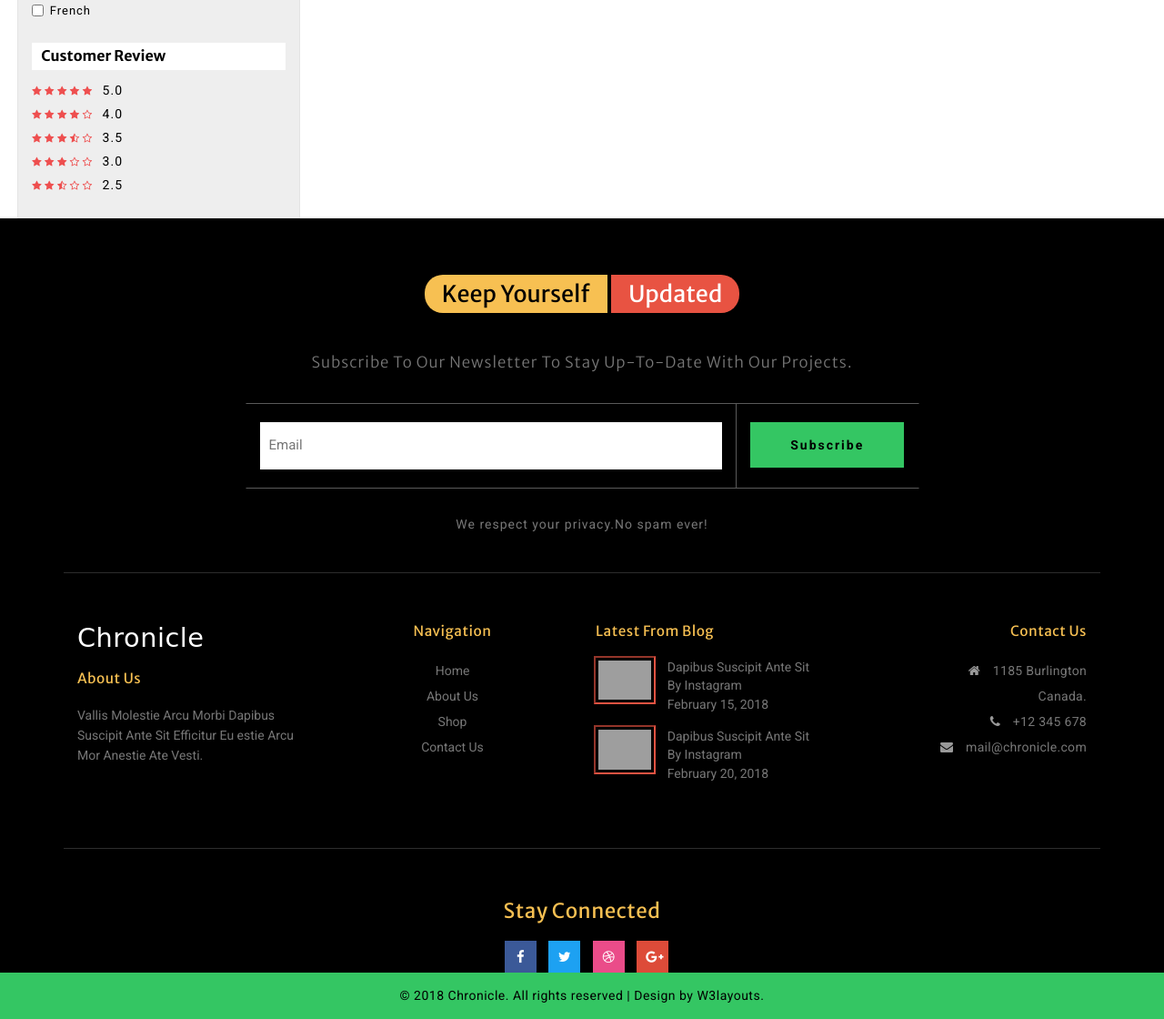
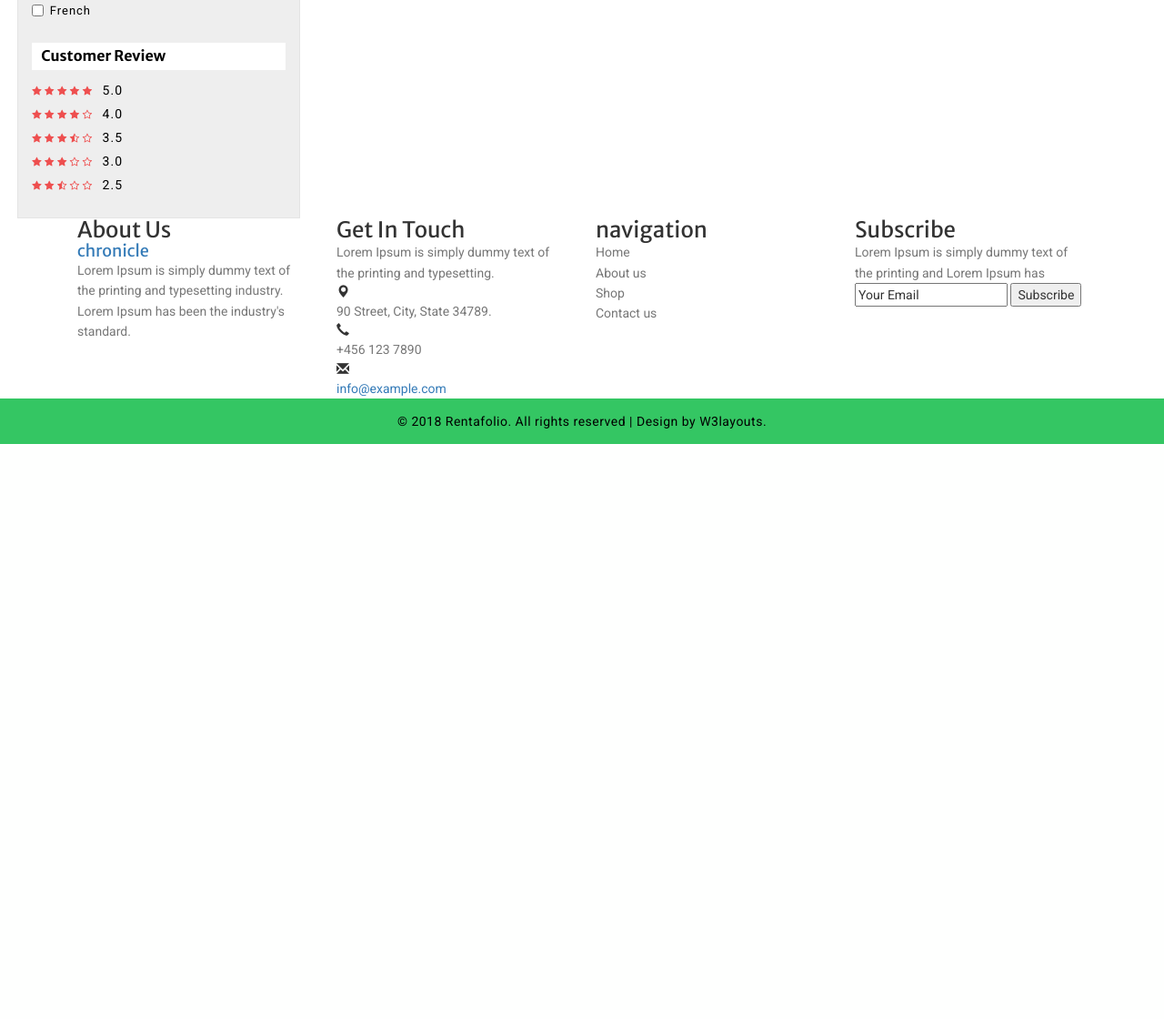
Before and after one commit to TheAnshul756/Rentafolio, a Django app: page /shop/ in a window 1280 px wide. Shown: the part 1127-2247 px from the top of the page at 91% size. After the commit the page ends 1615 px from the top, so only its background shows below. Run offline with Django 3.2, Linux system fonts and the light colour scheme; data comes from the database, SQL or seed files in the repository; some libraries are stand-ins or nearby versions; some web fonts are replaced; grey boxes are pictures that could not be loaded.

Commit message:
shop footer done

```diff
--- a/home/templates/home/shop.html
+++ b/home/templates/home/shop.html
@@ -308,148 +308,7 @@
 		</div>
 		<!--// Shop -->
  <!-- footer -->
- <div class="footer-bottom section">
-	<div class="container">
-		<!-- newsletter -->
-		<div class="subscribe-main section-w3layouts text-center">
-			<h4 class="rad-txt">
-				<span class="abtxt1">keep yourself</span>
-				<span class="abtext">updated</span>
-			</h4>
-			<h5>subscribe to our newsletter to stay up-to-date with our projects.</h5>
-			<div class="subscribe-form">
-				<form action="#" method="post" class="subscribe_form">
-					<div class="email-news">
-						<input type="email" placeholder="Email" required="">
-					</div>
-					<div class="sub-news">
-						<input type="submit" value="subscribe">
-					</div>
-				</form>
-				<div class="clearfix"> </div>
-			</div>
-			<p>We respect your privacy.No spam ever!</p>
-		</div>
-		<!-- //newsletter ends here -->
-		<!-- footer grids-->
-		<div class="footer-cpy">
-			<!-- footer-grid1 -->
-			<div class="col-md-3 col-sm-6 footer-logo">
-				<h3>
-					<a href="index.html">Chronicle</a>
-				</h3>
-				<h4>about us</h4>
-				<p>Vallis Molestie Arcu Morbi Dapibus Suscipit Ante Sit Efficitur Eu estie Arcu Mor Anestie Ate Vesti.</p>
-			</div>
-			<!-- //footer-grid1 -->
-			<!-- footer-grid2 -->
-			<div class="col-md-3 col-sm-6 footer-nav text-center">
-				<h4>navigation</h4>
-				<ul>
-					<li>
-						<a href="index.html">Home</a>
-					</li>
-					<li>
-						<a href="about.html">About us</a>
-					</li>
-					<li>
-						<a href="shop.html">shop</a>
-					</li>
-					<li>
-						<a href="contact.html">contact us</a>
-					</li>
-				</ul>
-			</div>
-			<!-- //footer-grid2 -->
-			<!-- footer-grid3 -->
-			<div class="col-md-3 col-sm-6 blog-footer">
-				<h4>latest from blog</h4>
-				<div class="blog1">
-					<div class="col-md-3 col-sm-3 col-xs-2 bl1">
-						<a href="#">
-							<img src="images/b1.jpg" alt="" class="img-responsive" />
-						</a>
-					</div>
-					<div class="col-md-9 col-sm-9 col-xs-10 bl2">
-						<a href="#">Dapibus Suscipit Ante Sit by instagram</a>
-						<p>February 15, 2018</p>
-					</div>
-					<div class="clearfix"></div>
-				</div>
-				<div class="blog1">
-					<div class="col-md-3 col-sm-3 col-xs-2 bl1">
-						<a href="#">
-							<img src="images/b2.jpg" alt="" class="img-responsive" />
-						</a>
-					</div>
-					<div class="col-md-9 col-sm-9 col-xs-10 bl2">
-						<a href="#">Dapibus Suscipit Ante Sit by instagram</a>
-						<p>February 20, 2018</p>
-					</div>
-					<div class="clearfix"></div>
-				</div>
-			</div>
-			<!-- //footer-grid3 -->
-			<!-- footer-grid4 -->
-			<div class="col-md-3 col-sm-6 contact-foot text-right">
-				<h4>contact us</h4>
-				<ul>
-					<li>
-						<span class="fa fa-home"></span>
-						1185 Burlington
-						<br> Canada.
-					</li>
-					<li>
-						<span class="fa fa-phone"></span>
-						+12 345 678
-					</li>
-					<li>
-						<span class="fa fa-envelope"></span>
-						<a href="mailto:info@example.com">mail@chronicle.com</a>
-					</li>
-				</ul>
-			</div>
-			<!-- //footer-grid4 -->
-			<div class="clearfix"></div>
-		</div>
-		<!-- //footer-grids -->
-		<!-- footer social -->
-		<div class="footer-social text-center">
-			<h4>stay connected</h4>
-			<ul>
-				<li>
-					<a href="#">
-						<span class="fa fa-facebook icon_facebook"></span>
-					</a>
-				</li>
-				<li>
-					<a href="#">
-						<span class="fa fa-twitter icon_twitter"></span>
-					</a>
-				</li>
-				<li>
-					<a href="#">
-						<span class="fa fa-dribbble icon_dribbble"></span>
-					</a>
-				</li>
-				<li>
-					<a href="#">
-						<span class="fa fa-google-plus icon_g_plus"></span>
-					</a>
-				</li>
-			</ul>
-		</div>
-		<!-- //footer social -->
-	</div>
-	<!-- //footer container -->
-</div>
-<!-- //footer -->
-<div class="cpy-right">
-	<p>© 2018 Chronicle. All rights reserved | Design by
-		<a href="http://w3layouts.com"> W3layouts.</a>
-	</p>
-</div>
-</div>
+ {% block footer %}{% include 'home/footer3.html' %}{% endblock footer%}
 <!-- //home -->
 	<!-- js -->
 	<!-- Common js -->
```
